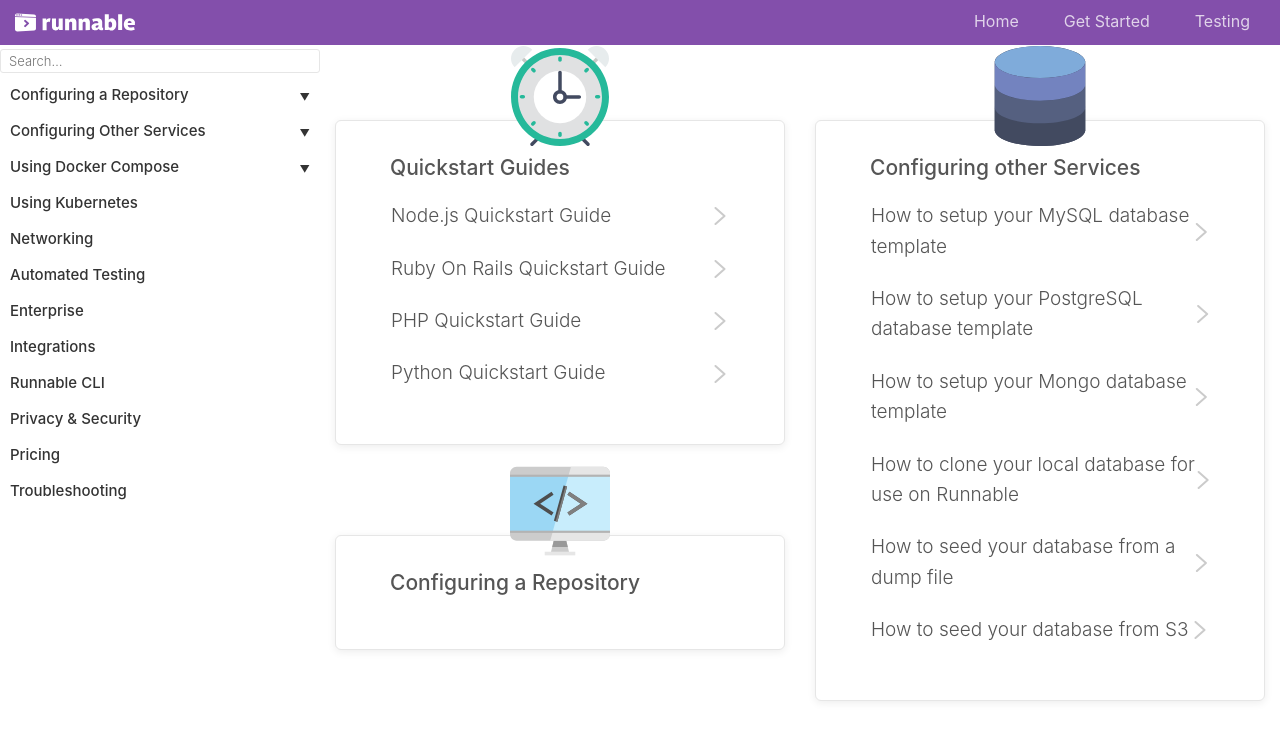
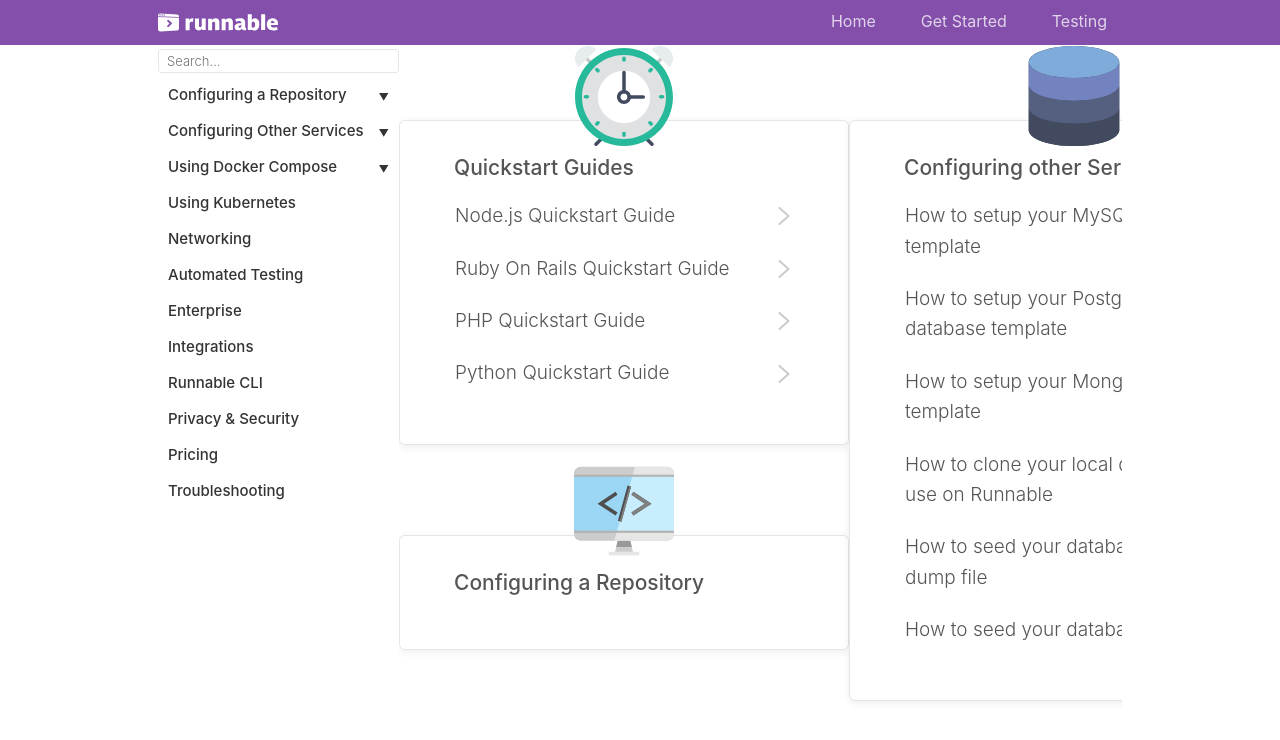
Before and after one commit to Runnable/docs, a Jekyll site: the page built from index.html, in a window 1280 px wide. Shown: the top 740 px of the page. Built offline with Jekyll 4.4.1, drawn with Linux system fonts in a browser that asks for light colours; comment, search, counter and statistics services are not loaded.

Commit message:
applying grid container limits to entire page

```diff
--- a/_sass/documentation/layout.scss
+++ b/_sass/documentation/layout.scss
@@ -1,13 +1,17 @@
 /**
  * Master/Detail Layout
  */
+ .grid-container {
+   padding: 0 15px;
+   max-width: 994px;
+   width: 994px;
+ }
 
 .header {
   height: 45px;
 
   .grid-container {
     padding: 0 15px;
-
   }
 
   nav {
```
